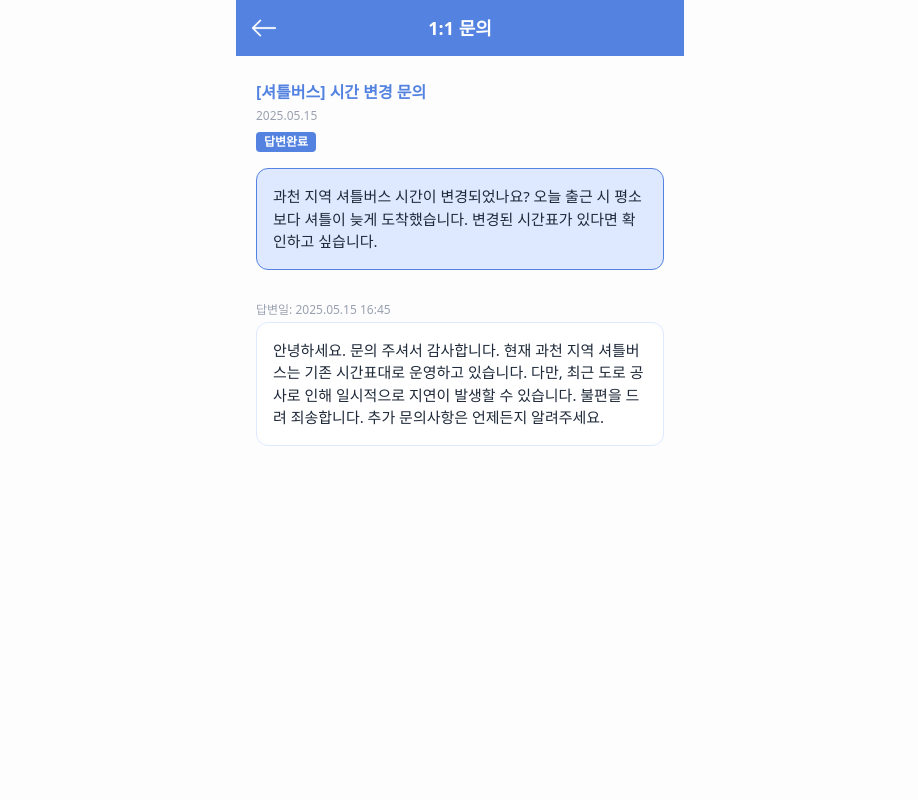
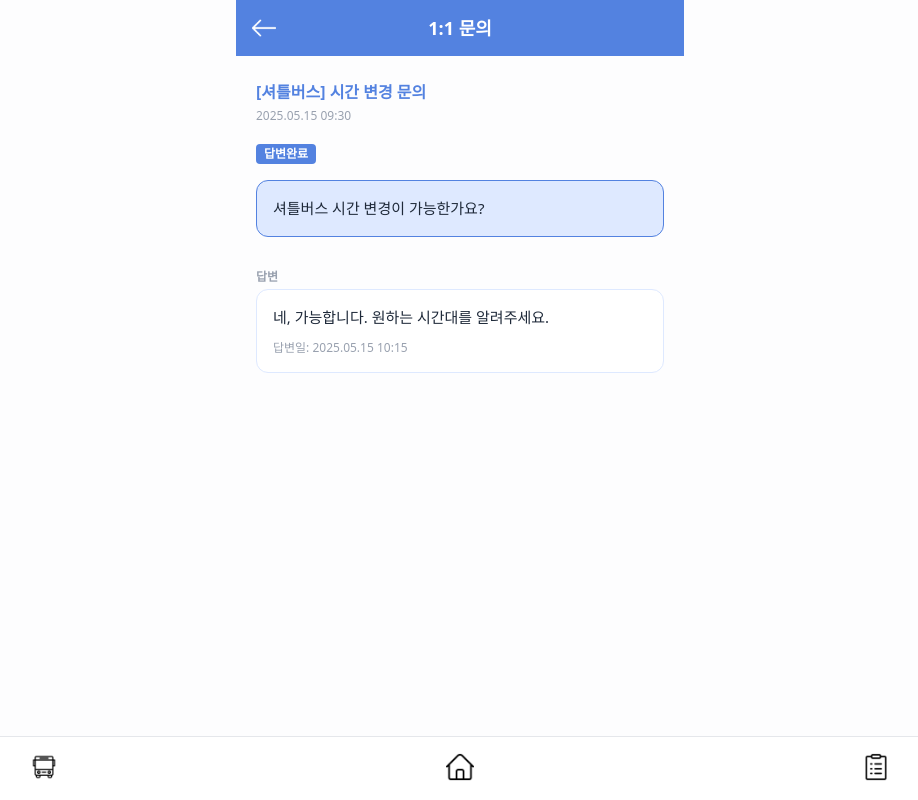
Before and after one commit to Yujin-nKim/fe, a React (Vite) app: page /inquiry/1 in a window 1280 px wide. Shown: the whole page, without its empty margins (180-1098 px from the left). Built offline with nearby package versions, Linux system fonts and the light colour scheme; a web font is replaced by a local one.

Commit message:
fix: 문의글을 남긴 날짜에 시간까지 추가
- Mock 데이터 또한 수정
- 문의 상세 페이지와 나의 문의 내역에서 보이는 날짜/시간의 포맷을 통일

```diff
--- a/src/components/InquiryDetailPage.tsx
+++ b/src/components/InquiryDetailPage.tsx
@@ -1,5 +1,6 @@
 import { useParams, useNavigate } from "react-router-dom";
 import inquiries from "./inquiriesMock";
+import BottomBar from './BottomBar';
 
 const InquiryDetailPage = () => {
   const { id } = useParams();
@@ -16,9 +17,14 @@ const InquiryDetailPage = () => {
           <span className="flex-1 text-center text-white font-bold text-lg">1:1 문의</span>
         </div>
         <div className="flex-1 flex items-center justify-center text-gray-400">존재하지 않는 문의입니다.</div>
+        <BottomBar />
       </div>
     );
   }
+
+  // 날짜와 시간 포맷팅
+  const dateObj = new Date(inquiry.date);
+  const formattedDate = `${dateObj.getFullYear()}.${(dateObj.getMonth()+1).toString().padStart(2,'0')}.${dateObj.getDate().toString().padStart(2,'0')} ${dateObj.getHours().toString().padStart(2,'0')}:${dateObj.getMinutes().toString().padStart(2,'0')}`;
 
   return (
     <div className="max-w-md mx-auto min-h-screen bg-[#fdfdfe] pb-16">
@@ -33,7 +39,7 @@ const InquiryDetailPage = () => {
       {/* 문의 제목 및 시간 */}
       <div className="px-5 pt-6 pb-2">
         <div className="text-[#5382E0] font-bold text-base mb-1">{inquiry.title}</div>
-        <div className="text-xs text-gray-400 mb-1">{inquiry.date}</div>
+        <div className="text-xs text-gray-400 mb-4">{formattedDate}</div>
         <span className="inline-block text-xs bg-[#5382E0] text-white rounded px-2 py-0.5 font-semibold mb-2">{inquiry.status}</span>
       </div>
 
@@ -42,14 +48,30 @@ const InquiryDetailPage = () => {
         {inquiry.content}
       </div>
 
-      {/* 답변 날짜 */}
-      {inquiry.answerDate && (
-        <div className="mx-5 text-xs text-gray-400 mb-1">답변일: {inquiry.answerDate}</div>
+      {/* 답변 */}
+      {inquiry.answer && (
+        <div className="mx-5 text-xs text-gray-400 mb-1 font-semibold">답변</div>
       )}
-      {/* 답변 */}
       <div className="mx-5 mb-2 bg-white border border-[#DEE9FF] rounded-xl p-4 text-gray-800 text-[15px] whitespace-pre-line">
-        {inquiry.answer ? inquiry.answer : '아직 답변이 등록되지 않았습니다.'}
+        {inquiry.answer ? (
+          <>
+            {inquiry.answer}
+            {inquiry.answerDate && (
+              <div className="mt-3 text-xs text-gray-400">
+                답변일: {(() => {
+                  // answerDate가 yyyy-MM-dd HH:mm 또는 yyyy-MM-dd HH:mm:ss 등 -로 되어 있으면 .으로 변환
+                  const match = inquiry.answerDate.match(/(\d{4})-(\d{2})-(\d{2})[ T](\d{2}):(\d{2})/);
+                  if (match) {
+                    return `${match[1]}.${match[2]}.${match[3]} ${match[4]}:${match[5]}`;
+                  }
+                  return inquiry.answerDate;
+                })()}
+              </div>
+            )}
+          </>
+        ) : '아직 답변이 등록되지 않았습니다.'}
       </div>
+      <BottomBar />
     </div>
   );
 };
--- a/src/components/MyInquiryPage.tsx
+++ b/src/components/MyInquiryPage.tsx
@@ -90,7 +90,13 @@ export default function MyInquiryPage() {
                 onClick={() => navigate(`/inquiry/${inquiry.id}`)}
               >
                 <div className="font-bold text-sm mb-1">{inquiry.title}</div>
-                <div className="text-xs text-gray-400 mb-1">{inquiry.date}</div>
+                <div className="text-xs text-gray-400 mb-1">
+                  {(() => {
+                    const dateObj = new Date(inquiry.date);
+                    if (isNaN(dateObj.getTime())) return inquiry.date;
+                    return `${dateObj.getFullYear()}.${(dateObj.getMonth()+1).toString().padStart(2,'0')}.${dateObj.getDate().toString().padStart(2,'0')} ${dateObj.getHours().toString().padStart(2,'0')}:${dateObj.getMinutes().toString().padStart(2,'0')}`;
+                  })()}
+                </div>
                 {getStatusBadge(inquiry.status) && (
                   <div className="mt-0.5">{getStatusBadge(inquiry.status)}</div>
                 )}
--- a/src/components/inquiriesMock.ts
+++ b/src/components/inquiriesMock.ts
@@ -2,56 +2,56 @@ const inquiries = [
   {
     id: 1,
     title: '[셔틀버스] 시간 변경 문의',
-    date: '2025.05.15',
+    date: '2025-05-15T09:30:00',
     status: '답변완료',
-    content: '과천 지역 셔틀버스 시간이 변경되었나요? 오늘 출근 시 평소보다 셔틀이 늦게 도착했습니다. 변경된 시간표가 있다면 확인하고 싶습니다.',
-    answer: '안녕하세요. 문의 주셔서 감사합니다. 현재 과천 지역 셔틀버스는 기존 시간표대로 운영하고 있습니다. 다만, 최근 도로 공사로 인해 일시적으로 지연이 발생할 수 있습니다. 불편을 드려 죄송합니다. 추가 문의사항은 언제든지 알려주세요.',
-    answerDate: '2025.05.15 16:45',
+    content: '셔틀버스 시간 변경이 가능한가요?',
+    answer: '네, 가능합니다. 원하는 시간대를 알려주세요.',
+    answerDate: '2025-05-15 10:15'
   },
   {
     id: 2,
     title: '[건의] 순환셔틀 추가 운행 건의',
-    date: '2025.05.01',
+    date: '2025-05-01T14:10:00',
     status: '답변대기',
-    content: '순환셔틀 추가 운행을 건의합니다. 출퇴근 시간에 사람이 너무 많아요.',
+    content: '순환셔틀을 더 자주 운행해주셨으면 합니다.',
     answer: '',
-    answerDate: '',
+    answerDate: ''
   },
   {
     id: 3,
     title: '[오류] QR코드 스캔 오류',
-    date: '2025.04.20',
+    date: '2025-04-20T08:55:00',
     status: '답변완료',
-    content: 'QR코드가 인식되지 않습니다. 앱 재설치도 해봤어요.',
-    answer: '앱을 최신 버전으로 업데이트 후에도 문제가 지속된다면 고객센터로 연락 부탁드립니다.',
-    answerDate: '2025.04.21 10:12',
+    content: 'QR코드가 스캔되지 않습니다.',
+    answer: '앱을 최신 버전으로 업데이트 후 다시 시도해 주세요.',
+    answerDate: '2025-04-20 09:20'
   },
   {
     id: 4,
     title: '[셔틀버스] 정류장 위치 문의',
-    date: '2025.04.18',
+    date: '2025-04-18T17:45:00',
     status: '답변완료',
-    content: '정류장 위치가 변경되었나요?',
-    answer: '일부 공사로 인해 임시로 도서관 앞에서 승하차가 이루어집니다.',
-    answerDate: '2025.04.18 15:00',
+    content: '정류장 위치가 어디인가요?',
+    answer: '도서관 앞에서 탑승하실 수 있습니다.',
+    answerDate: '2025-04-18 18:10'
   },
   {
     id: 5,
     title: '[건의] 셔틀 시간표 개선 요청',
-    date: '2025.04.15',
+    date: '2025-04-15T12:05:00',
     status: '답변대기',
-    content: '셔틀 시간표가 불편해서 개선을 요청합니다.',
+    content: '셔틀 시간표를 개선해 주세요.',
     answer: '',
-    answerDate: '',
+    answerDate: ''
   },
   {
     id: 6,
     title: '[오류] 앱 알림 미수신',
-    date: '2025.04.10',
+    date: '2025-04-10T21:20:00',
     status: '답변완료',
     content: '앱 알림이 오지 않습니다.',
-    answer: '설정 > 알림에서 앱 알림이 허용되어 있는지 확인해 주세요.',
-    answerDate: '2025.04.10 17:30',
+    answer: '설정에서 알림 허용을 확인해 주세요.',
+    answerDate: '2025-04-10 22:00'
   },
   {
     id: 7,
```
